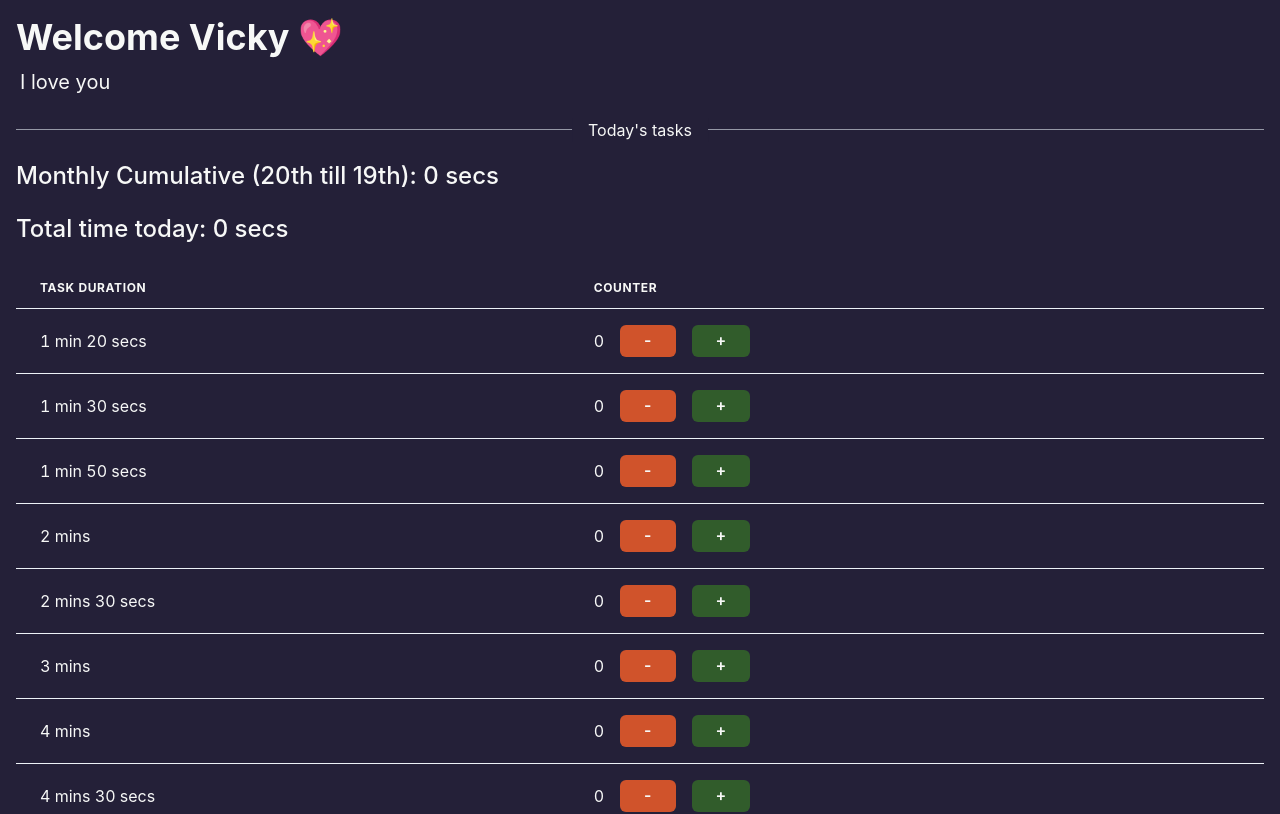
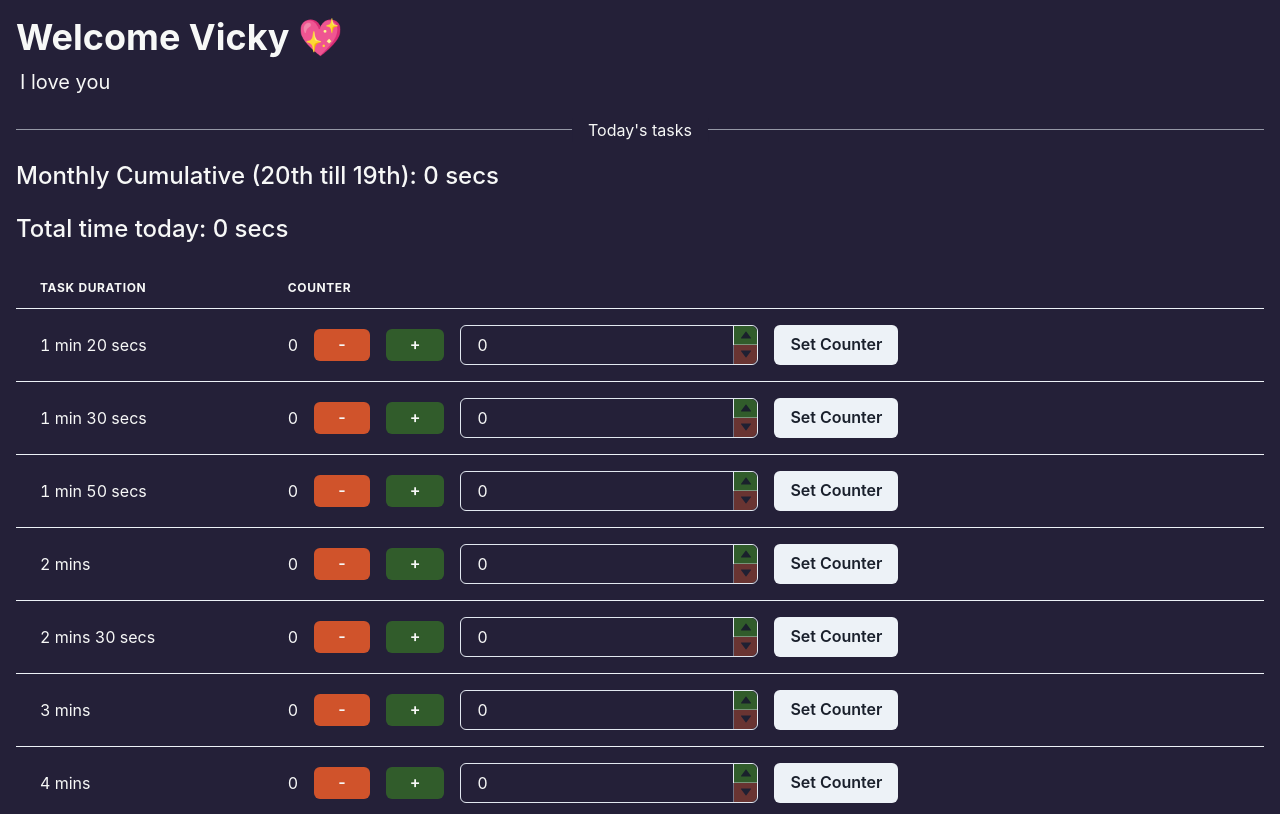
Before and after one commit to TheAce74/TaskTabulator, a React (Vite) app: page / in a window 1280 px wide. Shown: the top 814 px of the page. Built offline with nearby package versions, Linux system fonts and the light colour scheme.

Commit message:
feat: added custom counter functionality

```diff
--- a/package.json
+++ b/package.json
@@ -1,7 +1,7 @@
 {
   "name": "tasktabulator",
   "private": true,
-  "version": "1.1.4",
+  "version": "1.2.0",
   "type": "module",
   "scripts": {
     "dev": "vite --port=4000",
--- /dev/null
+++ b/src/components/CustomCounter.tsx
@@ -0,0 +1,51 @@
+import {
+  Box,
+  NumberInput,
+  NumberInputStepper,
+  NumberIncrementStepper,
+  NumberDecrementStepper,
+  NumberInputField,
+  Button,
+} from "@chakra-ui/react";
+import { useState } from "react";
+
+type CustomCounterProps = {
+  duration: string;
+  handleDurationsList: (
+    id: number,
+    type: "increment" | "decrement",
+    count?: number
+  ) => void;
+};
+
+export default function CustomCounter({
+  duration,
+  handleDurationsList,
+}: CustomCounterProps) {
+  const [count, setCount] = useState(0);
+
+  const addCustomCount = () => {
+    handleDurationsList(Number(duration), "increment", count);
+    setCount(0);
+  };
+
+  return (
+    <Box display="flex" gap={4} alignItems="center">
+      <NumberInput
+        min={0}
+        value={count}
+        onChange={(value) => setCount(isNaN(Number(value)) ? 0 : Number(value))}
+        minWidth="max-content"
+      >
+        <NumberInputField />
+        <NumberInputStepper>
+          <NumberIncrementStepper bg="vicky.400" />
+          <NumberDecrementStepper bg="vicky.600" />
+        </NumberInputStepper>
+      </NumberInput>
+      <Button onClick={addCustomCount} minWidth="max-content">
+        Set Counter
+      </Button>
+    </Box>
+  );
+}
--- a/src/components/TaskTable.tsx
+++ b/src/components/TaskTable.tsx
@@ -18,6 +18,7 @@ import { useChakraAlert } from "../hooks/useChakraAlert";
 import { useChakraModal } from "../hooks/useChakraModal";
 import { getKeys } from "../utils/getKeys";
 import { timeout } from "../utils/timeout";
+import CustomCounter from "./CustomCounter";
 
 type TaskTableProps = {
   durationsList: Durations;
@@ -45,9 +46,15 @@ export default function TaskTable({
   });
   const durationsListKeys = durationsList ? getKeys(durationsList) : [];
 
-  const handleDurationsList = (id: number, type: "increment" | "decrement") => {
+  const handleDurationsList = (
+    id: number,
+    type: "increment" | "decrement",
+    count?: number
+  ) => {
     const newDurationsList = Object.assign({}, durationsList);
-    if (type === "increment") {
+    if (typeof count === "number") {
+      newDurationsList[id] = count;
+    } else if (type === "increment") {
       newDurationsList[id] = newDurationsList[id] + 1;
       if (isCurrentDay)
         reminder(newDurationsList, chakraAlertRef, () => setOpenAlert(true));
@@ -170,6 +177,10 @@ export default function TaskTable({
                     >
                       +
                     </Button>
+                    <CustomCounter
+                      duration={duration}
+                      handleDurationsList={handleDurationsList}
+                    />
                   </Box>
                 </Td>
               </Tr>
```
